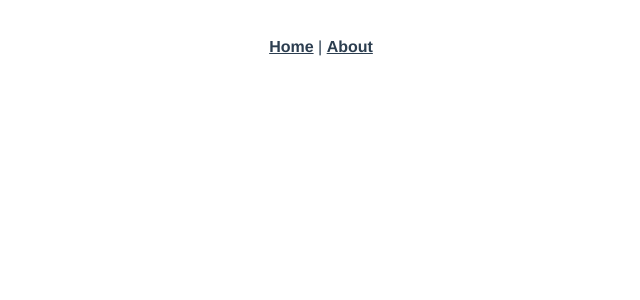
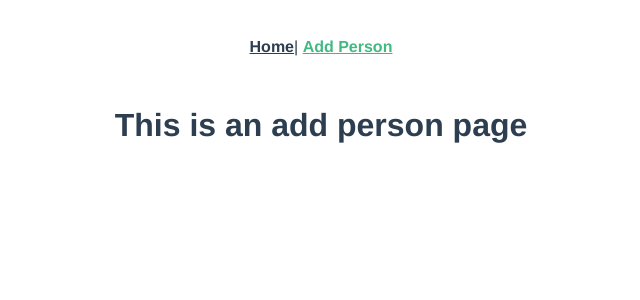
Before and after one commit to izaniksa/project1, a Vue app: page /add-person in a window 1280 px wide. Shown: the top 300 px of the page, without its empty margins (319-959 px from the left). Built offline with nearby package versions, Linux system fonts and the light colour scheme.

Commit message:
add person view

```diff
--- a/src/App.vue
+++ b/src/App.vue
@@ -1,8 +1,8 @@
 <template>
   <div id="app">
     <div id="nav">
-      <router-link to="/">Home</router-link> |
-      <router-link to="/about">About</router-link>
+      <router-link to="/">Home</router-link>|
+      <router-link to="/add-person">Add Person</router-link>
     </div>
     <router-view />
   </div>
--- a/src/router/index.ts
+++ b/src/router/index.ts
@@ -11,13 +11,13 @@ const routes = [
     component: Home
   },
   {
-    path: "/about",
-    name: "About",
+    path: "/add-person",
+    name: "AddPerson",
     // route level code-splitting
     // this generates a separate chunk (about.[hash].js) for this route
     // which is lazy-loaded when the route is visited.
     component: () =>
-      import(/* webpackChunkName: "about" */ "../views/About.vue")
+      import(/* webpackChunkName: "add-person" */ "../views/AddPerson.vue")
   }
 ];
 
--- a/src/views/About.vue
+++ /dev/null
@@ -1,5 +0,0 @@
-<template>
-  <div class="about">
-    <h1>This is an about page</h1>
-  </div>
-</template>
--- /dev/null
+++ b/src/views/AddPerson.vue
@@ -0,0 +1,5 @@
+<template>
+  <div class="add-person">
+    <h1>This is an add person page</h1>
+  </div>
+</template>
```
